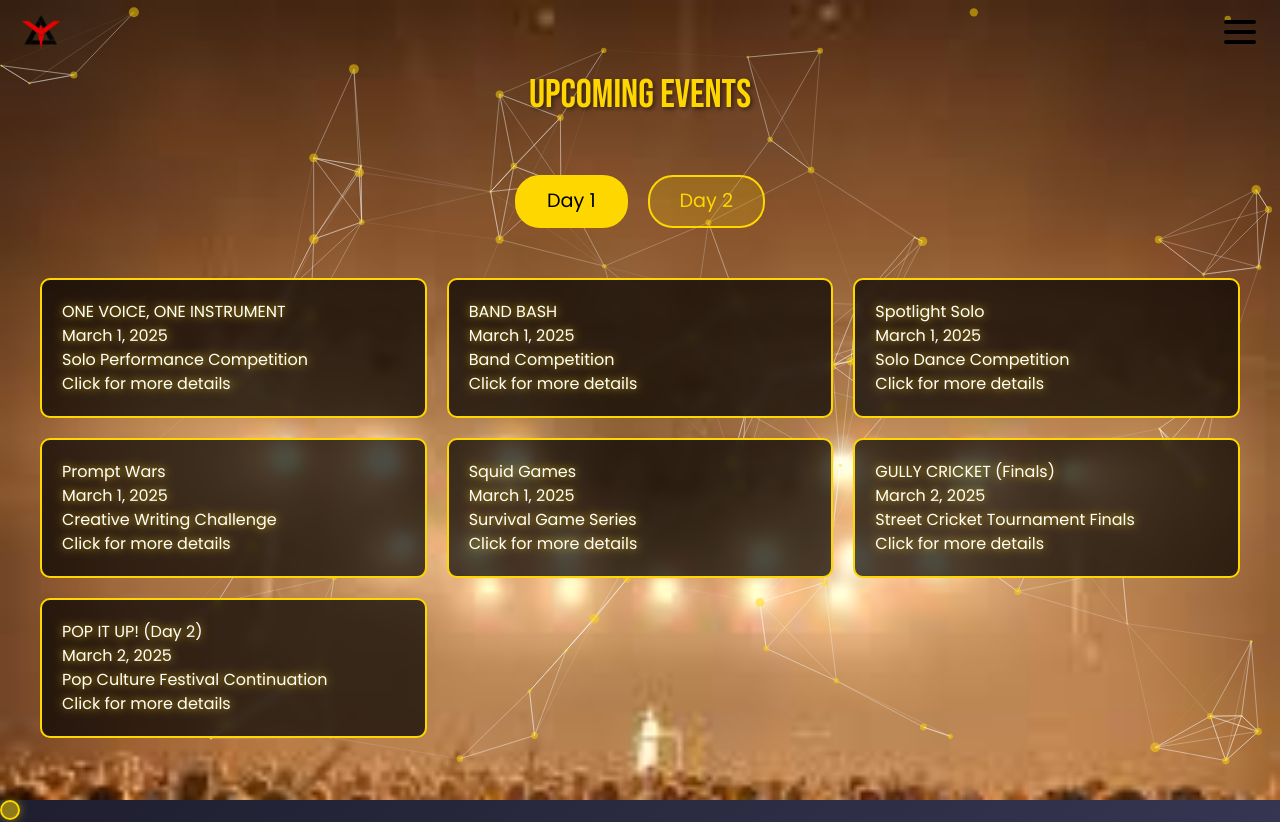
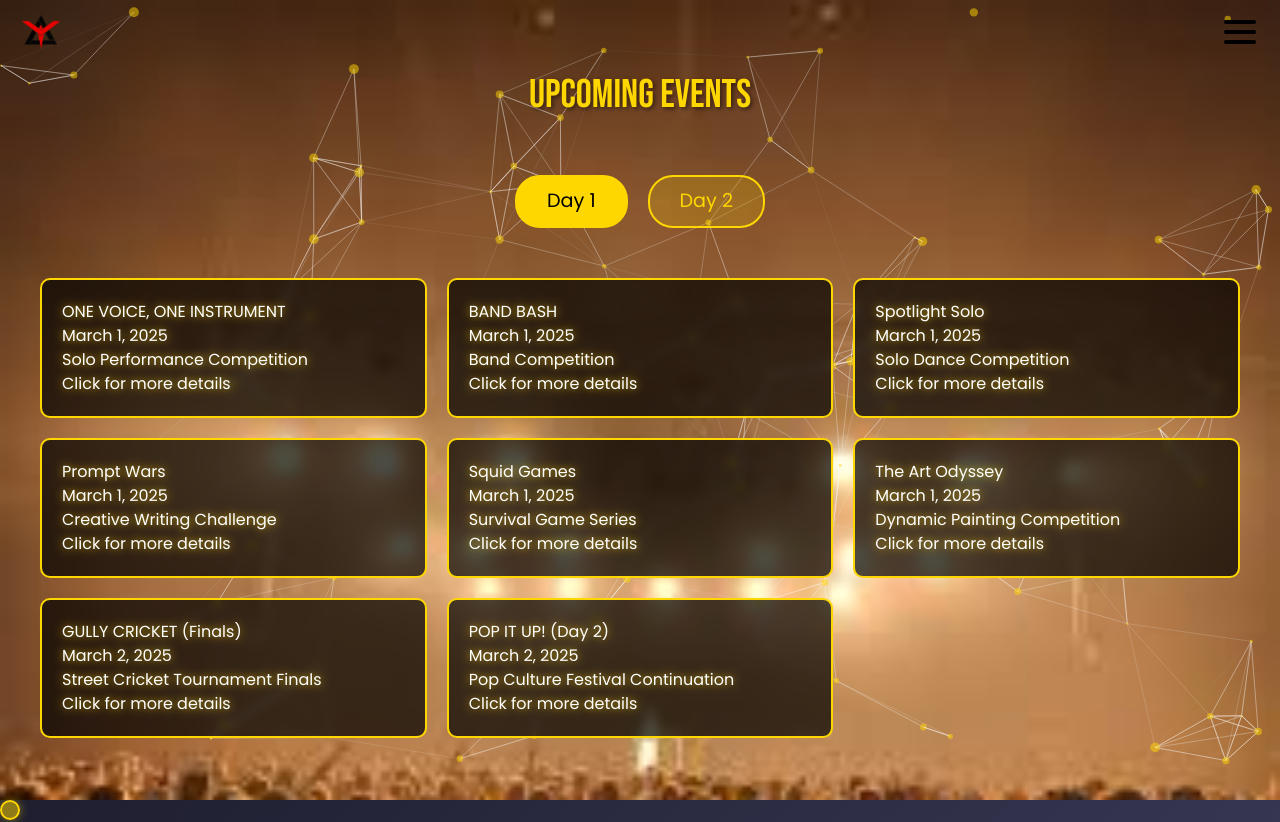
Before and after one commit to SnehanshuPal27/Yuvaan2k25, a React (Vite) app: page /eventIndex in a window 1280 px wide. Shown: the top 822 px of the page. Built offline with nearby package versions, Linux system fonts and the light colour scheme; a web font is replaced by a local one.

Commit message:
art odessey updated

```diff
--- a/src/components/events/Events.jsx
+++ b/src/components/events/Events.jsx
@@ -224,6 +224,48 @@ const Events = () => {
       teamSize: "3-5",
     },
     {
+      title: "The Art Odyssey",
+      image: "",
+      date: "March 1, 2025",
+      time: "5:00 PM - 6:00 PM",
+      shortDescription: "Dynamic Painting Competition",
+      fullDescription: `The Art Odyssey is a dynamic painting competition where teams of two create artwork based on a given theme while adapting to periodic surprise challenges. This event tests creativity, teamwork, and adaptability.
+
+    Event Overview:
+    - Date: 1st March
+    - Time: 5:00 PM - 6:00 PM
+    - Team Size: 2 members
+    - Duration: 1 hour
+    - Theme: Revealed at the start
+
+    Event Format:
+    1. Foundation Phase (10 minutes): Start artwork based on the theme.
+    2. Challenge Phase (40 minutes): Adapt to new challenges every 10 minutes.
+    3. Refinement Phase (10 minutes): Final touches.
+
+    Judging Criteria:
+    - Creativity (30%)
+    - Adaptability (25%)
+    - Teamwork (20%)
+    - Visual Appeal (25%)
+
+    Guidelines:
+    - Bring your own paints and brushes.
+    - No pre-drawn sketches or digital tools.
+    - Follow all challenge rules and time limits.
+
+    Winner Selection:
+    Top three teams with the highest scores win. In case of a tie, adaptability to challenges decides the winner.`,
+      location: "The Townhall",
+      coordinators: [
+        { name: "Samadrita", contact: "7001805007" },
+        { name: "Prithvi", contact: "9955095089" },
+      ],
+      registrationLink:
+        "https://docs.google.com/forms/d/e/1FAIpQLSfRsAYZymC7iiMrVYZTCW-huunufen4NKJQkbwJbdtAxKXBlA/viewform",
+      teamSize: "2",
+    },
+    {
       title: "GULLY CRICKET (Finals)",
       image: "",
       date: "March 2, 2025",
@@ -266,7 +308,7 @@ const Events = () => {
   const day2Events = [
     {
       title: "SWAY",
-      image: "../../public/flyer - dance.jpg",
+      image: "/flyer - dance.jpg",
       date: "March 1, 2025",
       time: "10:00 AM - 3:00 PM",
       shortDescription: "Solo Dance Competition",
```
